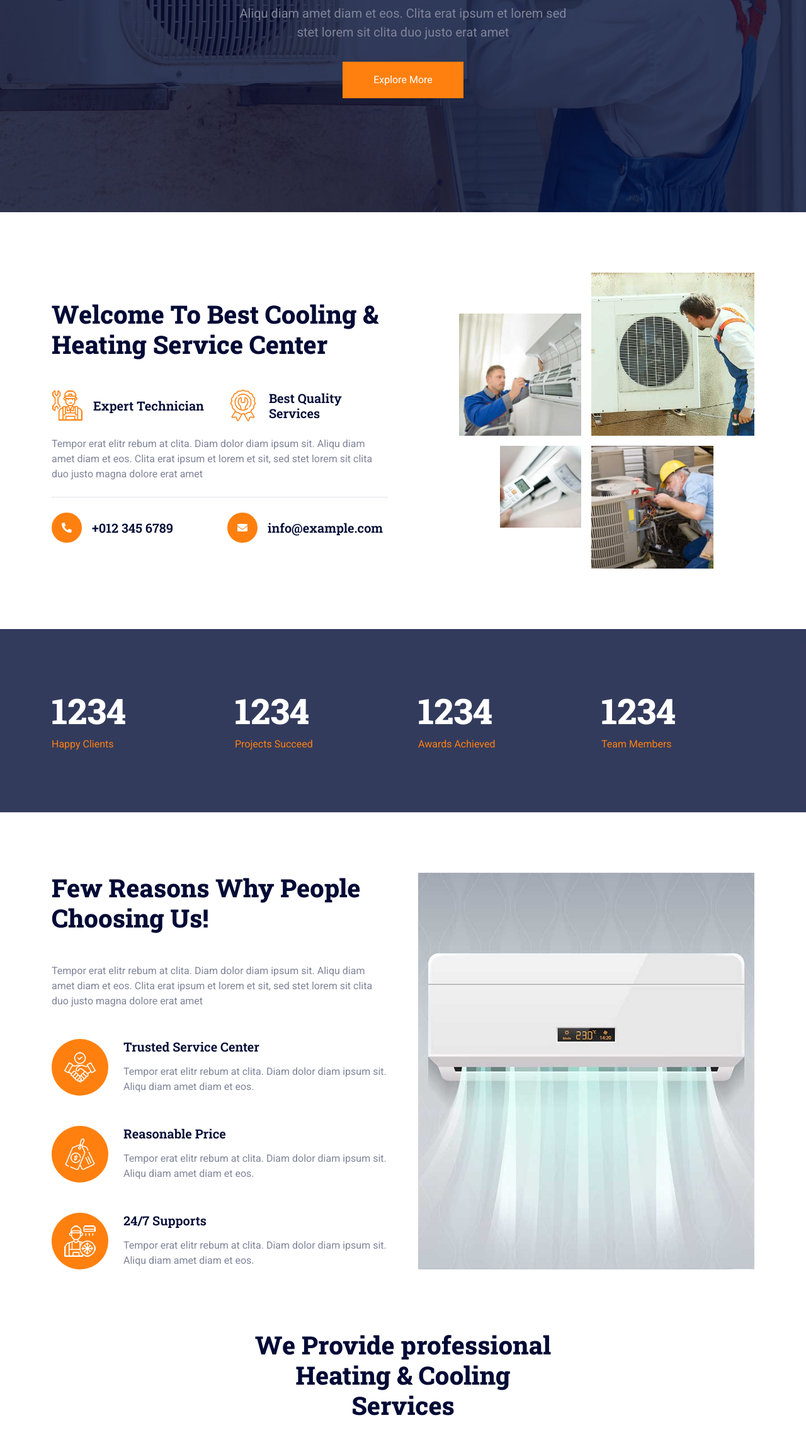
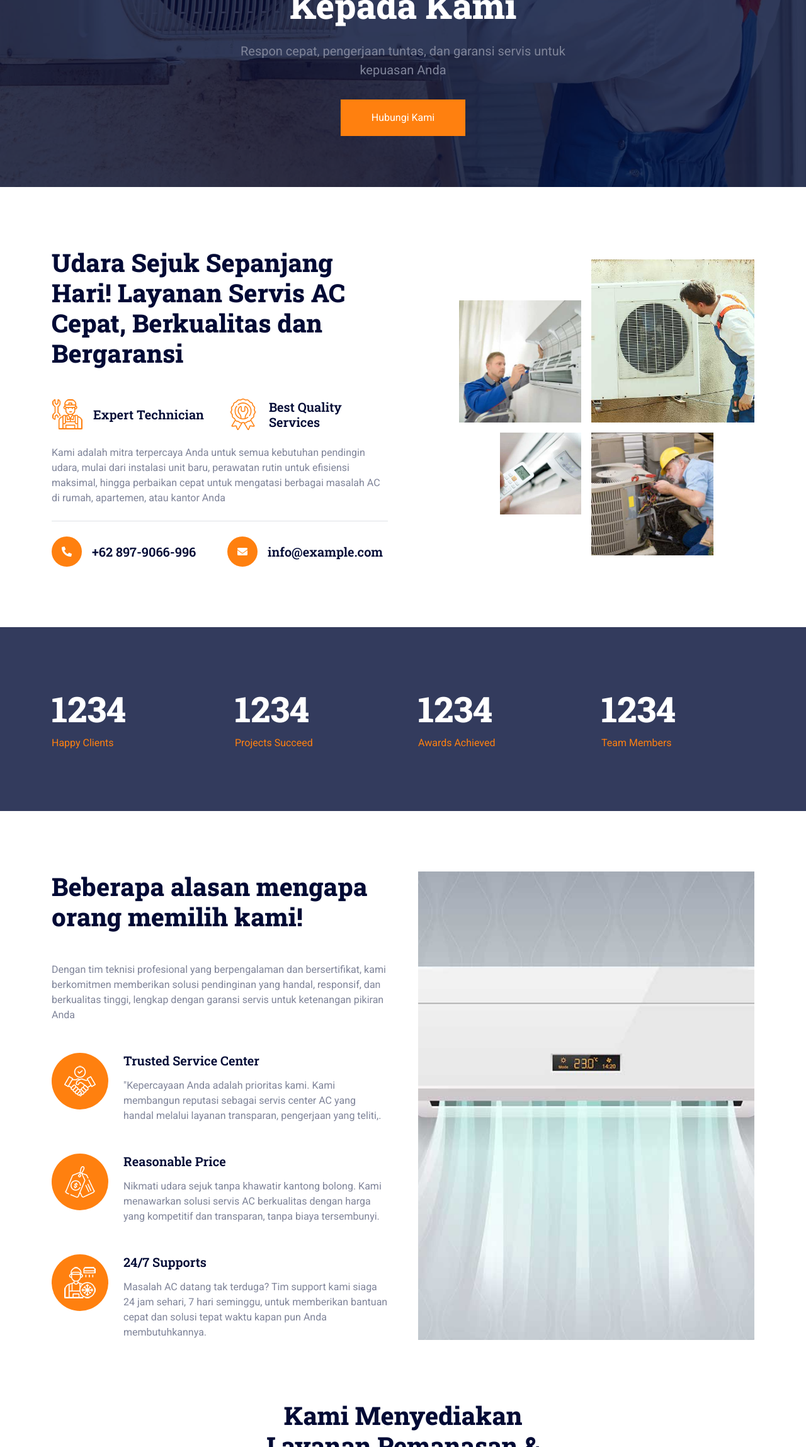
Before and after one commit to kingserviceac-padang/kingserviceac-padang, a plain HTML site: page index.html in a window 1280 px wide. Shown: the part 502-2800 px from the top of the page at 63% size. Drawn offline with nearby package versions, Linux system fonts and the light colour scheme.

Commit message:
update
baru

```diff
--- a/index.html
+++ b/index.html
@@ -40,7 +40,7 @@
 
 
     <!-- Topbar Start -->
-    <div class="container-fluid bg-dark text-white-50 py-2 px-0 d-none d-lg-block">
+    <!-- <div class="container-fluid bg-dark text-white-50 py-2 px-0 d-none d-lg-block">
         <div class="row gx-0 align-items-center">
             <div class="col-lg-7 px-5 text-start">
                 <div class="h-100 d-inline-flex align-items-center me-4">
@@ -51,15 +51,15 @@
                     <small class="far fa-envelope-open me-2"></small>
                     <small>info@example.com</small>
                 </div>
-            </div>
-            <div class="col-lg-5 px-5 text-end">
+            </div> -->
+            <!-- <div class="col-lg-5 px-5 text-end">
                 <ol class="breadcrumb justify-content-end mb-0">
                     <li class="breadcrumb-item"><a class="text-white-50 small" href="#">Home</a></li>
                     <li class="breadcrumb-item"><a class="text-white-50 small" href="#">Terms</a></li>
                     <li class="breadcrumb-item"><a class="text-white-50 small" href="#">Privacy</a></li>
                     <li class="breadcrumb-item"><a class="text-white-50 small" href="#">Support</a></li>
                 </ol>
-            </div>
+            </div> -->
         </div>
     </div>
     <!-- Topbar End -->
@@ -74,7 +74,7 @@
             <span class="navbar-toggler-icon"></span>
         </button>
         <div class="collapse navbar-collapse" id="navbarCollapse">
-            <div class="navbar-nav mx-auto bg-light pe-4 py-3 py-lg-0">
+            <!-- <div class="navbar-nav mx-auto bg-light pe-4 py-3 py-lg-0">
                 <a href="index.html" class="nav-item nav-link active">Home</a>
                 <a href="about.html" class="nav-item nav-link">About Us</a>
                 <a href="service.html" class="nav-item nav-link">Our Services</a>
@@ -89,7 +89,7 @@
                     </div>
                 </div>
                 <a href="contact.html" class="nav-item nav-link">Contact Us</a>
-            </div>
+            </div> -->
             <div class="h-100 d-lg-inline-flex align-items-center d-none">
                 <a class="btn btn-square rounded-circle bg-light text-primary me-2" href=""><i class="fab fa-facebook-f"></i></a>
                 <a class="btn btn-square rounded-circle bg-light text-primary me-2" href=""><i class="fab fa-twitter"></i></a>
@@ -111,9 +111,9 @@
                         <div class="container">
                             <div class="row justify-content-center">
                                 <div class="col-lg-7 pt-5">
-                                    <h1 class="display-4 text-white mb-4 animated slideInDown">We Provide Best AC Repair Services</h1>
-                                    <p class="fs-5 text-body mb-4 pb-2 mx-sm-5 animated slideInDown">Aliqu diam amet diam et eos. Clita erat ipsum et lorem sed stet lorem sit clita duo justo erat amet</p>
-                                    <a href="" class="btn btn-primary py-3 px-5 animated slideInDown">Explore More</a>
+                                    <h1 class="display-4 text-white mb-4 animated slideInDown">AC Anda Bermasalah? Kami Solusinya! Servis AC Profesional dan Terpercaya</h1>
+                                    <p class="fs-5 text-body mb-4 pb-2 mx-sm-5 animated slideInDown">Servis AC Terbaik di Padang. Teknisi Berpengalaman, Harga Terjangkau</p>
+                                    <a href="https://wa.me/+628979066996" target="_blank" class="btn btn-primary py-3 px-5 animated slideInDown">Hubungi Kami</a>
                                 </div>
                             </div>
                         </div>
@@ -125,9 +125,9 @@
                         <div class="container">
                             <div class="row justify-content-center">
                                 <div class="col-lg-7 pt-5">
-                                    <h1 class="display-4 text-white mb-4 animated slideInDown">Quality Heating & Air Condition Services</h1>
-                                    <p class="fs-5 text-body mb-4 pb-2 mx-sm-5 animated slideInDown">Aliqu diam amet diam et eos. Clita erat ipsum et lorem sed stet lorem sit clita duo justo erat amet</p>
-                                    <a href="" class="btn btn-primary py-3 px-5 animated slideInDown">Explore More</a>
+                                    <h1 class="display-4 text-white mb-4 animated slideInDown">AC Dingin Kembali Seperti Baru! Percayakan Perawatan dan Perbaikan AC Anda Kepada Kami</h1>
+                                    <p class="fs-5 text-body mb-4 pb-2 mx-sm-5 animated slideInDown">Respon cepat, pengerjaan tuntas, dan garansi servis untuk kepuasan Anda</p>
+                                    <a href="https://wa.me/+628979066996" target="_blank" class="btn btn-primary py-3 px-5 animated slideInDown">Hubungi Kami</a>
                                 </div>
                             </div>
                         </div>
@@ -155,7 +155,7 @@
             <div class="row g-5 align-items-center">
                 <div class="col-lg-6 wow fadeInUp" data-wow-delay="0.5s">
                     <div class="h-100">
-                        <h1 class="display-6 mb-5">Welcome To Best Cooling & Heating Service Center</h1>
+                        <h1 class="display-6 mb-5">Udara Sejuk Sepanjang Hari! Layanan Servis AC Cepat, Berkualitas dan Bergaransi</h1>
                         <div class="row g-4 mb-4">
                             <div class="col-sm-6">
                                 <div class="d-flex align-items-center">
@@ -170,7 +170,7 @@
                                 </div>
                             </div>
                         </div>
-                        <p class="mb-4">Tempor erat elitr rebum at clita. Diam dolor diam ipsum sit. Aliqu diam amet diam et eos. Clita erat ipsum et lorem et sit, sed stet lorem sit clita duo justo magna dolore erat amet</p>
+                        <p class="mb-4">Kami adalah mitra terpercaya Anda untuk semua kebutuhan pendingin udara, mulai dari instalasi unit baru, perawatan rutin untuk efisiensi maksimal, hingga perbaikan cepat untuk mengatasi berbagai masalah AC di rumah, apartemen, atau kantor Anda</p>
                         <div class="border-top mt-4 pt-4">
                             <div class="row">
                                 <div class="col-sm-6">
@@ -178,7 +178,7 @@
                                         <div class="btn-lg-square bg-primary rounded-circle me-3">
                                             <i class="fa fa-phone-alt text-white"></i>
                                         </div>
-                                        <h5 class="mb-0">+012 345 6789</h5>
+                                        <h5 class="mb-0">+62 897-9066-996</h5>
                                     </div>
                                 </div>
                                 <div class="col-sm-6">
@@ -246,15 +246,15 @@
         <div class="container">
             <div class="row g-5">
                 <div class="col-lg-6 wow fadeInUp" data-wow-delay="0.1s">
-                    <h1 class="display-6 mb-5">Few Reasons Why People Choosing Us!</h1>
-                    <p class="mb-5">Tempor erat elitr rebum at clita. Diam dolor diam ipsum sit. Aliqu diam amet diam et eos. Clita erat ipsum et lorem et sit, sed stet lorem sit clita duo justo magna dolore erat amet</p>
+                    <h1 class="display-6 mb-5">Beberapa alasan mengapa orang memilih kami!</h1>
+                    <p class="mb-5">Dengan tim teknisi profesional yang berpengalaman dan bersertifikat, kami berkomitmen memberikan solusi pendinginan yang handal, responsif, dan berkualitas tinggi, lengkap dengan garansi servis untuk ketenangan pikiran Anda</p>
                     <div class="d-flex mb-5">
                         <div class="flex-shrink-0 btn-square bg-primary rounded-circle" style="width: 90px; height: 90px;">
                             <img class="img-fluid" src="img/icon/icon-08-light.png" alt="">
                         </div>
                         <div class="ms-4">
                             <h5 class="mb-3">Trusted Service Center</h5>
-                            <span>Tempor erat elitr rebum at clita. Diam dolor diam ipsum sit. Aliqu diam amet diam et eos.</span>
+                            <span>"Kepercayaan Anda adalah prioritas kami. Kami membangun reputasi sebagai servis center AC yang handal melalui layanan transparan, pengerjaan yang teliti,.</span>
                         </div>
                     </div>
                     <div class="d-flex mb-5">
@@ -263,7 +263,7 @@
                         </div>
                         <div class="ms-4">
                             <h5 class="mb-3">Reasonable Price</h5>
-                            <span>Tempor erat elitr rebum at clita. Diam dolor diam ipsum sit. Aliqu diam amet diam et eos.</span>
+                            <span>Nikmati udara sejuk tanpa khawatir kantong bolong. Kami menawarkan solusi servis AC berkualitas dengan harga yang kompetitif dan transparan, tanpa biaya tersembunyi.</span>
                         </div>
                     </div>
                     <div class="d-flex mb-0">
@@ -272,7 +272,7 @@
                         </div>
                         <div class="ms-4">
                             <h5 class="mb-3">24/7 Supports</h5>
-                            <span>Tempor erat elitr rebum at clita. Diam dolor diam ipsum sit. Aliqu diam amet diam et eos.</span>
+                            <span>Masalah AC datang tak terduga? Tim support kami siaga 24 jam sehari, 7 hari seminggu, untuk memberikan bantuan cepat dan solusi tepat waktu kapan pun Anda membutuhkannya.</span>
                         </div>
                     </div>
                 </div>
@@ -291,7 +291,7 @@
     <div class="container-xxl py-5">
         <div class="container">
             <div class="text-center mx-auto wow fadeInUp" data-wow-delay="0.1s" style="max-width: 500px;">
-                <h1 class="display-6 mb-5">We Provide professional Heating & Cooling Services</h1>
+                <h1 class="display-6 mb-5">Kami Menyediakan Layanan Pemanasan & Pendinginan profesional</h1>
             </div>
             <div class="row g-4 justify-content-center">
                 <div class="col-lg-4 col-md-6 wow fadeInUp" data-wow-delay="0.1s">
@@ -367,7 +367,7 @@
 
 
     <!-- Quote Start -->
-    <div class="container-fluid overflow-hidden my-5 px-lg-0">
+    <!-- <div class="container-fluid overflow-hidden my-5 px-lg-0">
         <div class="container quote px-lg-0">
             <div class="row g-0 mx-lg-0">
                 <div class="col-lg-6 quote-text" data-parallax="scroll" data-image-src="img/carousel-1.jpg">
@@ -420,12 +420,12 @@
                 </div>
             </div>
         </div>
-    </div>
+    </div> -->
     <!-- Quote End -->
 
 
     <!-- Team Start -->
-    <div class="container-xxl py-5">
+    <!-- <div class="container-xxl py-5">
         <div class="container">
             <div class="text-center mx-auto wow fadeInUp" data-wow-delay="0.1s" style="max-width: 500px;">
                 <h1 class="display-6 mb-5">Meet Our Professional Team Members</h1>
@@ -497,12 +497,12 @@
                 </div>
             </div>
         </div>
-    </div>
+    </div> -->
     <!-- Team End -->
 
 
     <!-- Testimonial Start -->
-    <div class="container-xxl py-5">
+    <!-- <div class="container-xxl py-5">
         <div class="container">
             <div class="text-center mx-auto wow fadeInUp" data-wow-delay="0.1s" style="max-width: 500px;">
                 <h1 class="display-6 mb-5">What They Say About Our Services</h1>
@@ -546,7 +546,7 @@
                 </div>
             </div>
         </div>
-    </div>
+    </div> -->
     <!-- Testimonial End -->
 
 
@@ -556,22 +556,22 @@
             <div class="row g-5">
                 <div class="col-md-6">
                     <h1 class="text-white mb-4"><img class="img-fluid me-3" src="img/icon/icon-02-light.png" alt="">AirCon</h1>
-                    <span>Diam dolor diam ipsum sit. Aliqu diam amet diam et eos. Clita erat ipsum et lorem et sit, sed stet lorem sit clita. Diam dolor diam ipsum sit. Aliqu diam amet diam et eos. Clita erat ipsum et lorem et sit.</span>
+                    <span>Kami adalah mitra terpercaya Anda untuk semua kebutuhan pendingin udara, mulai dari instalasi unit baru, perawatan rutin untuk efisiensi maksimal, hingga perbaikan cepat untuk mengatasi berbagai masalah AC di rumah, apartemen, atau kantor Anda.</span>
                 </div>
-                <div class="col-md-6">
+                <!-- <div class="col-md-6">
                     <h5 class="text-light mb-4">Newsletter</h5>
                     <p>Clita erat ipsum et lorem et sit, sed stet lorem sit clita.</p>
                     <div class="position-relative">
                         <input class="form-control bg-transparent w-100 py-3 ps-4 pe-5" type="text" placeholder="Your email">
                         <button type="button" class="btn btn-primary py-2 px-3 position-absolute top-0 end-0 mt-2 me-2">SignUp</button>
                     </div>
-                </div>
-                <div class="col-lg-3 col-md-6">
+                </div> -->
+                <!-- <div class="col-lg-3 col-md-6">
                     <h5 class="text-light mb-4">Get In Touch</h5>
                     <p><i class="fa fa-map-marker-alt me-3"></i>123 Street, New York, USA</p>
                     <p><i class="fa fa-phone-alt me-3"></i>+012 345 67890</p>
                     <p><i class="fa fa-envelope me-3"></i>info@example.com</p>
-                </div>
+                </div> -->
                 <div class="col-lg-3 col-md-6">
                     <h5 class="text-light mb-4">Our Services</h5>
                     <a class="btn btn-link" href="">AC Installation</a>
@@ -579,21 +579,21 @@
                     <a class="btn btn-link" href="">Heating Services</a>
                     <a class="btn btn-link" href="">Annual Inspections</a>
                 </div>
-                <div class="col-lg-3 col-md-6">
+                <!-- <div class="col-lg-3 col-md-6">
                     <h5 class="text-light mb-4">Quick Links</h5>
                     <a class="btn btn-link" href="">About Us</a>
                     <a class="btn btn-link" href="">Contact Us</a>
                     <a class="btn btn-link" href="">Our Services</a>
                     <a class="btn btn-link" href="">Terms & Condition</a>
-                </div>
-                <div class="col-lg-3 col-md-6">
+                </div> -->
+                <!-- <div class="col-lg-3 col-md-6">
                     <h5 class="text-light mb-4">Follow Us</h5>
                     <div class="d-flex">
                         <a class="btn btn-square rounded-circle me-1" href=""><i class="fab fa-twitter"></i></a>
                         <a class="btn btn-square rounded-circle me-1" href=""><i class="fab fa-facebook-f"></i></a>
                         <a class="btn btn-square rounded-circle me-1" href=""><i class="fab fa-youtube"></i></a>
                         <a class="btn btn-square rounded-circle me-1" href=""><i class="fab fa-linkedin-in"></i></a>
-                    </div>
+                    </div> -->
                 </div>
             </div>
         </div>
```
Also changed, not shown: about.html (+17 -17 lines), service.html (+1 -1 lines).
